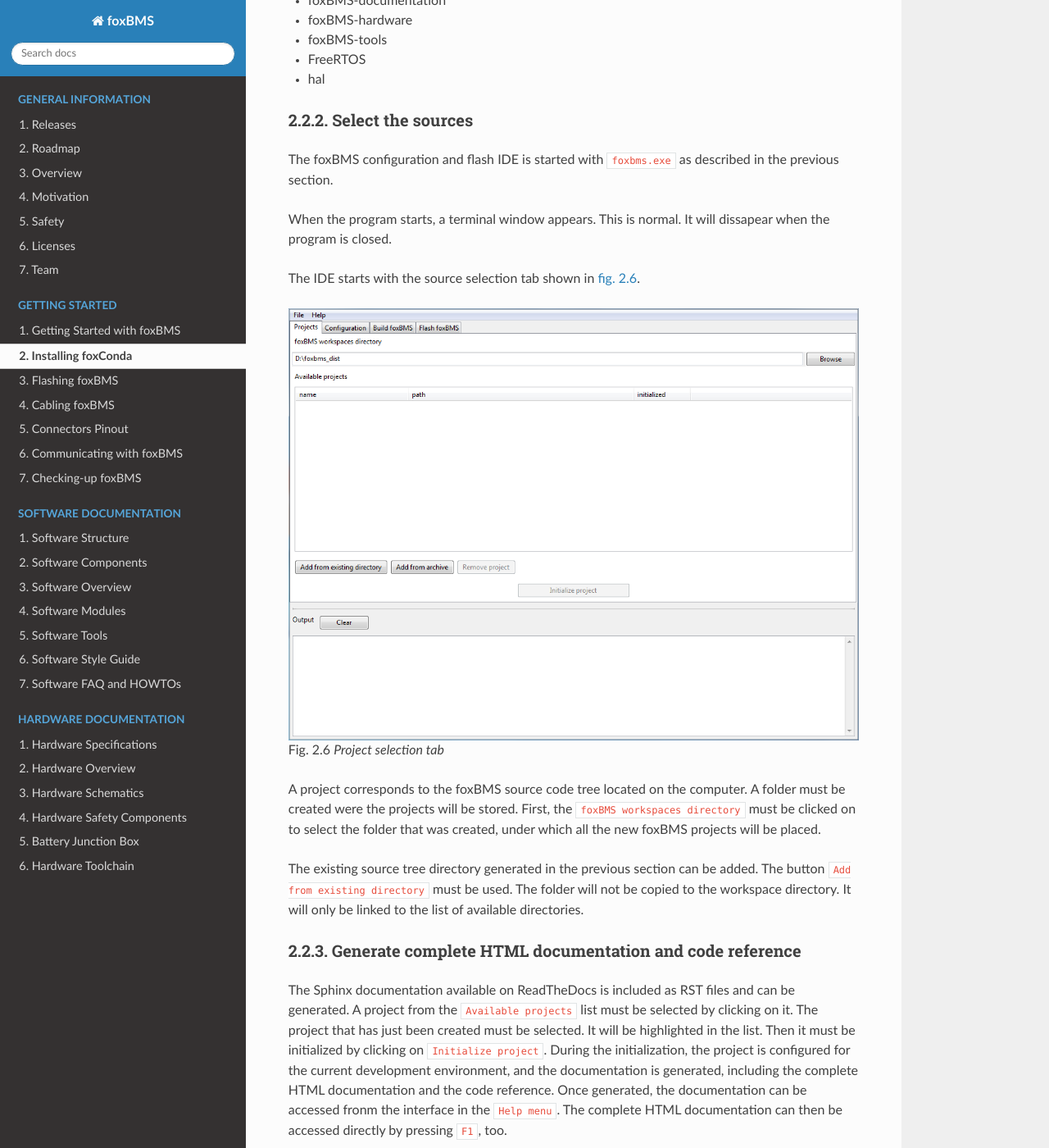
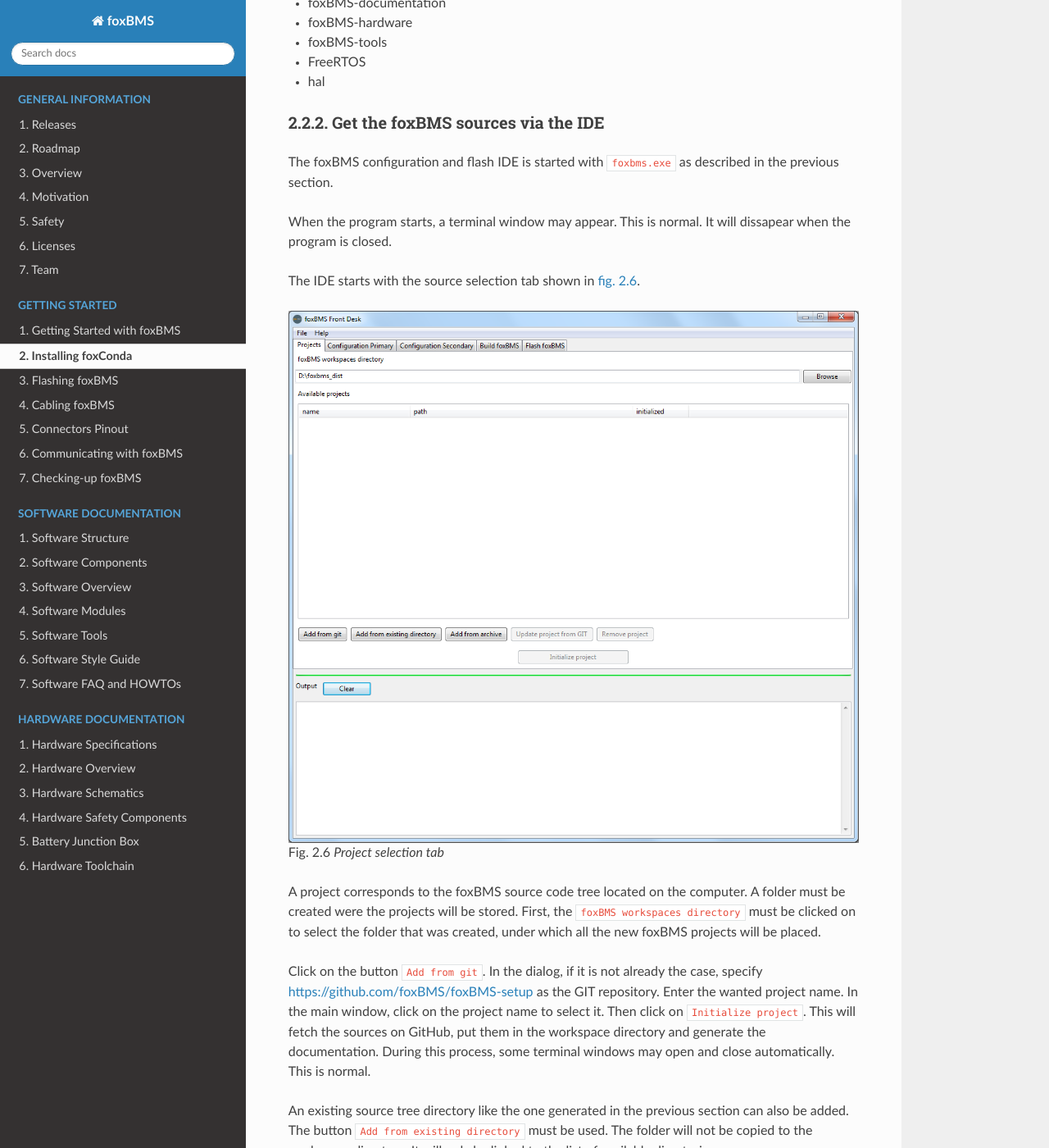
Before and after one commit to foxBMS/foxBMS-documentation, a Sphinx documentation site: the page built from doc/sphinx/getting_started/foxconda/foxconda.rst, in a window 1280 px wide and 1400 px high, scrolled down 4751 px. Shown: the whole window at 82% size. Built offline with Sphinx 7.4.7 and the Read the Docs theme 2.0.0, drawn with Linux system fonts in a browser that asks for light colours; pages that are not in the unit, such as notebooks, are missing from menus; the version number could not be read and is left out; some of the changed text lies outside the part shown.

Commit message:
Updated part on IDE.

```diff
--- a/doc/sphinx/getting_started/foxconda/foxconda.rst
+++ b/doc/sphinx/getting_started/foxconda/foxconda.rst
@@ -90,8 +90,8 @@
 Configuration, Compilation and Flashing with the Graphical User Interface
 -------------------------------------------------------------------------
 
-Get the |foxbms| sources
-========================
+Get the |foxbms| sources via the terminal
+=========================================
 
 The sources are available on `GitHub <https://github.com/foxBMS/>`_. They consists of several repositories.
 One of the repositories is called ``foxBMS-setup`` and contains tools to download everything needed from GitHub.
@@ -120,12 +120,12 @@
 * hal
 
 
-Select the sources
-==================
+Get the |foxbms| sources via the IDE
+====================================
 
 The |foxbms| configuration and flash IDE is started with ``foxbms.exe`` as described in the previous section.
 
-When the program starts, a terminal window appears. This is normal. It will dissapear when the program is closed.
+When the program starts, a terminal window may appear. This is normal. It will dissapear when the program is closed.
 
 The IDE starts with the source selection tab shown in :numref:`fig. %s <frontdesk_figure1>`.
 
@@ -139,7 +139,12 @@
 will be stored. First, the ``foxBMS workspaces directory`` must be clicked on to select the folder that was created,
 under which all the new |foxbms| projects will be placed.
 
-The existing source tree directory generated in the previous section can be added.
+Click on the button ``Add from git``. In the dialog, if it is not already the case, specify https://github.com/foxBMS/foxBMS-setup as the GIT repository.
+Enter the wanted project name. In the main window, click on the project name to select it. Then click on ``Initialize project``.
+This will fetch the sources on GitHub, put them in the workspace directory and generate the documentation. During this process,
+some terminal windows may open and close automatically. This is normal.
+
+An existing source tree directory like the one generated in the previous section can also be added.
 The button ``Add from existing directory`` must be used. The folder will not be copied to the workspace directory.
 It will only be linked to the list of available directories.
 
@@ -187,22 +198,13 @@
  - Activated or Deactivated
  - A list of options
 
-If the property expects a numerical value, a range of validity is typically given. It can be found in the description window. If a value outside of the permitted range is entered, the entry appears in red, as shown in :numref:`fig. %s <frontdesk_figure3a>`.
+If the property expects a numerical value, a range of validity is typically given. It can be found in the description window. If a value outside of the permitted range is entered, the entry appears in red, as shown in :numref:`fig. %s <frontdesk_figure3>`.
 
-.. _frontdesk_figure3a:
-.. figure:: ./frontdesk3a.png
+.. _frontdesk_figure3:
+.. figure:: ./frontdesk3.png
    :width: 100 %
 
    Configuration tab, incorrect parameter value
-
-:numref:`Fig. %s <frontdesk_figure3b>` shows an example for a list of options to
-choose from.
-
-.. _frontdesk_figure3b:
-.. figure:: ./frontdesk3b.png
-   :width: 100 %
-
-   Configuration tab, multiple choice parameter
 
 To modify the sources according to the configuration settings, the ``Write Configuration to Files`` button must be pressed. The modifications will be lost if another page is selected without pressing ``Write Configuration to Files``. The default values of all parameters can be restored by the ``Reset all values to default`` button.
 
```
Also changed, not shown: other parts of doc/sphinx/getting_started/foxconda/foxconda.rst (+12 -6 lines), doc/sphinx/getting_started/flashing/flashing.rst (+7 -1 lines), doc/sphinx/getting_started/flashing/frontdesk5.png, doc/sphinx/getting_started/flashing/frontdesk6.png, doc/sphinx/getting_started/flashing/frontdesk7.png, doc/sphinx/getting_started/foxconda/condainstaller1.png, doc/sphinx/getting_started/foxconda/condainstaller2.png, doc/sphinx/getting_started/foxconda/condainstaller3.png, doc/sphinx/getting_started/foxconda/condainstaller4.png, doc/sphinx/getting_started/foxconda/condainstaller5.png, doc/sphinx/getting_started/foxconda/frontdesk1.png, doc/sphinx/getting_started/foxconda/frontdesk2.png, doc/sphinx/getting_started/foxconda/frontdesk3.png, doc/sphinx/getting_started/foxconda/frontdesk3a.png (deleted), 2 more files.
